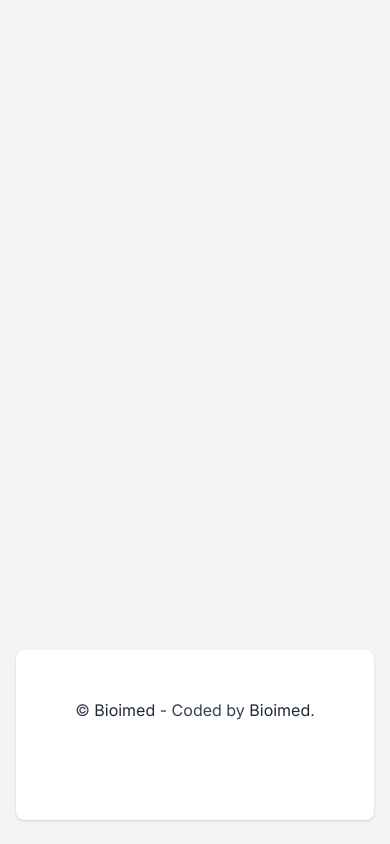
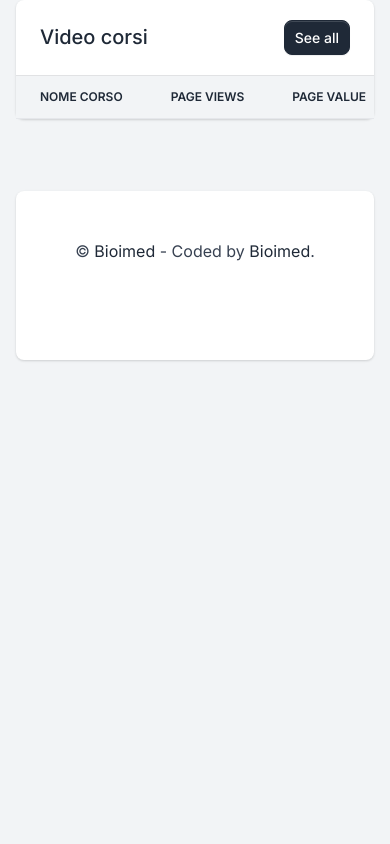
Before and after one commit to bioimedpellegrino/video-learning, a Django app: page /amministrazione/videocorsi/ in a window 390 px wide. Shown: the part 139-983 px from the top of the page. Run offline with Django 3.2, Linux system fonts and the light colour scheme; the visitor is signed in with stand-in values (Sample User, id 1); data that the repository does not hold is empty; some libraries are stand-ins or nearby versions.

Commit message:
dev: lista aziende backend, raggruppamento sidebar videocorsi

```diff
--- a/apps/home/views.py
+++ b/apps/home/views.py
@@ -83,6 +83,10 @@ class AziendeView(View):
     @method_decorator(staff_member_required(login_url="page-403.html"), login_required(login_url="/login/"))
     def get(self, request, *args, **kwargs):
         context = { 'segment' : 'amministrazione-aziende'}
+        if request.user.is_superuser:
+            aziende = Azienda.objects.all()
+            context["aziende"] = aziende
+            return render(request, self.template_name, context)
         profile = CustomUser.objects.get(user=request.user)
         aziende = profile.aziende.all()
         utenti = CustomUser.objects.filter(azienda__isnull=True)
@@ -147,12 +151,8 @@ class VideoCorsiView(View):
     def get(self, request, *args, **kwargs):
         context = { 'segment' : 'amministrazione-videocorsi'}
         #TODO
-        return render(request, self.template_name, context)
-
-    @method_decorator(staff_member_required(login_url="page-403.html"), login_required(login_url="/login/"))
-    def get(self, request, *args, **kwargs):
-        context = { 'segment' : 'amministrazione-videocorsi'}
-        #TODO
+        video_corsi = VideoCorso.objects.all()
+        context["video_corsi"] = video_corsi
         return render(request, self.template_name, context)
 
 class UploadVideoCorsiView(View):
@@ -192,6 +192,10 @@ class CorsiView(View):
     def get(self, request, *args, **kwargs):
         context = { 'segment' : 'utente_corsi'}
         #TODO
+        user = request.user
+        video_corsi = VideoCorso.objects.filter(aziende__in=user.customuser.aziende.all())
+        context["video_corsi"] = video_corsi
+
         return render(request, self.template_name, context)
 
     @method_decorator(login_required(login_url="/login/"))
@@ -300,6 +304,7 @@ class SupportoView(View):
 class AmministrazioneView(View):
     template_name = 'home/admin-dashboard.html'
 
+    @method_decorator(staff_member_required(login_url="page-403.html"), login_required(login_url="/login/"))
     def get(self, request, *args, **kwargs):
         if request.user.is_superuser:
             aziende = Azienda.objects.all()
@@ -315,6 +320,7 @@ class AmministrazioneView(View):
 class AggiungiCorsoView(View):
     template_name = 'home/aggiungi-corso.html'
 
+    @method_decorator(staff_member_required(login_url="page-403.html"), login_required(login_url="/login/"))
     def get(self, request, *args, **kwargs):
         if request.user.is_superuser:
             aziende = Azienda.objects.all()
--- a/apps/templates/home/video-corsi.html
+++ b/apps/templates/home/video-corsi.html
@@ -6,7 +6,48 @@
 {% block stylesheets %}{% endblock stylesheets %}
 
 {% block content %}
-
+<div class="row">
+    <div class="col-12 mb-4">
+        <div class="card border-0 shadow">
+            <div class="card-header">
+                <div class="row align-items-center">
+                    <div class="col">
+                        <h2 class="fs-5 fw-bold mb-0">Video corsi</h2>
+                    </div>
+                    <div class="col text-end">
+                        <a href="#" class="btn btn-sm btn-primary">See all</a>
+                    </div>
+                </div>
+            </div>
+            <div class="table-responsive">
+                <table class="table align-items-center table-flush">
+                    <thead class="thead-light">
+                        <tr>
+                            <th class="border-bottom" scope="col">Nome corso</th>
+                            <th class="border-bottom" scope="col">Page Views</th>
+                            <th class="border-bottom" scope="col">Page Value</th>
+                            <th class="border-bottom" scope="col">Bounce rate</th>
+                        </tr>
+                    </thead>
+                    <tbody>
+                        {% for video_corso in video_corsi %}
+                        <tr>
+                            <th class="text-gray-900" scope="row">
+                                {{ video_corso.titolo }}
+                            </th>
+                            <td class="fw-bolder text-gray-500">
+                            </td>
+                            <td class="fw-bolder text-gray-500">
+                            </td>
+                            <td class="fw-bolder text-gray-500">
+                            </td>
+                        </tr>
+                        {% endfor %}
+                    </tbody>
+                </table>
+            </div>
+        </div>
+    </div>
 {% endblock content %}
 
 <!-- Specific Page JS goes HERE  -->
--- a/apps/templates/includes/sidebar.html
+++ b/apps/templates/includes/sidebar.html
@@ -95,7 +95,46 @@
                       </ul>
                     </div>
                     </li>
-                    <li class="nav-item {% if 'videocorsi' in segment %} active {% endif %}">
+                    <li class="nav-item">
+                      <span
+                        class="nav-link collapsed d-flex justify-content-between align-items-center"
+                        data-bs-toggle="collapse" data-bs-target="#submenu-video-courses">
+                        <span>
+                          <span class="sidebar-icon">
+                            <svg xmlns="http://www.w3.org/2000/svg" height="1em" viewBox="0 0 640 512"><style>svg{fill:#ffffff}</style><path d="M192 96a48 48 0 1 0 0-96 48 48 0 1 0 0 96zm-8 384V352h16V480c0 17.7 14.3 32 32 32s32-14.3 32-32V192h56 64 16c17.7 0 32-14.3 32-32s-14.3-32-32-32H384V64H576V256H384V224H320v48c0 26.5 21.5 48 48 48H592c26.5 0 48-21.5 48-48V48c0-26.5-21.5-48-48-48H368c-26.5 0-48 21.5-48 48v80H243.1 177.1c-33.7 0-64.9 17.7-82.3 46.6l-58.3 97c-9.1 15.1-4.2 34.8 10.9 43.9s34.8 4.2 43.9-10.9L120 256.9V480c0 17.7 14.3 32 32 32s32-14.3 32-32z"/></svg>
+                          </span>
+                          <span class="sidebar-text">Corsi</span>
+                        </span>
+                        <span class="link-arrow">
+                          <svg class="icon icon-sm" fill="currentColor" viewBox="0 0 20 20" xmlns="http://www.w3.org/2000/svg"><path fill-rule="evenodd" d="M7.293 14.707a1 1 0 010-1.414L10.586 10 7.293 6.707a1 1 0 011.414-1.414l4 4a1 1 0 010 1.414l-4 4a1 1 0 01-1.414 0z" clip-rule="evenodd"></path></svg>
+                          </svg>
+                        </span>
+                      </span>
+                      <div class="multi-level collapse"
+                        role="list" id="submenu-video-courses" aria-expanded="false">
+                        <ul class="flex-column nav">
+                          <li class="nav-item">
+                            <a class="nav-link" href="{% url 'aggiungi_corso' %}">
+                              <i class="fa-solid fa-plus" style="color: #ffffff;"></i>
+                              <span class="sidebar-text">Aggiungi corso</span>
+                            </a>
+                          </li>
+                          <li class="nav-item">
+                            <a class="nav-link" href="{% url 'caricavideocorsi' %}">
+                              <i class="fa-solid fa-plus" style="color: #ffffff;"></i>
+                              <span class="sidebar-text">Carica video</span>
+                            </a>
+                          </li>
+                          <li class="nav-item">
+                            <a class="nav-link" href="{% url 'videocorsi' %}">
+                              <i class="fa-solid fa-list" style="color: #ffffff;"></i>
+                              <span class="sidebar-text">Lista corsi</span>
+                            </a>
+                          </li>
+                        </ul>
+                      </div>
+                    </li>
+                    <!-- <li class="nav-item {% if 'videocorsi' in segment %} active {% endif %}">
                       <a class="nav-link" href="{% url 'videocorsi' %}">
                         <svg xmlns="http://www.w3.org/2000/svg" height="1em" viewBox="0 0 640 512"><style>svg{fill:#ffffff}</style><path d="M192 96a48 48 0 1 0 0-96 48 48 0 1 0 0 96zm-8 384V352h16V480c0 17.7 14.3 32 32 32s32-14.3 32-32V192h56 64 16c17.7 0 32-14.3 32-32s-14.3-32-32-32H384V64H576V256H384V224H320v48c0 26.5 21.5 48 48 48H592c26.5 0 48-21.5 48-48V48c0-26.5-21.5-48-48-48H368c-26.5 0-48 21.5-48 48v80H243.1 177.1c-33.7 0-64.9 17.7-82.3 46.6l-58.3 97c-9.1 15.1-4.2 34.8 10.9 43.9s34.8 4.2 43.9-10.9L120 256.9V480c0 17.7 14.3 32 32 32s32-14.3 32-32z"/></svg>
                         <span class="sidebar-text">Video corsi</span>
@@ -106,7 +145,7 @@
                         <svg xmlns="http://www.w3.org/2000/svg" height="1em" viewBox="0 0 640 512"><style>svg{fill:#fcfcfc}</style><path d="M0 128C0 92.7 28.7 64 64 64H320c35.3 0 64 28.7 64 64V384c0 35.3-28.7 64-64 64H64c-35.3 0-64-28.7-64-64V128zM559.1 99.8c10.4 5.6 16.9 16.4 16.9 28.2V384c0 11.8-6.5 22.6-16.9 28.2s-23 5-32.9-1.6l-96-64L416 337.1V320 192 174.9l14.2-9.5 96-64c9.8-6.5 22.4-7.2 32.9-1.6z"/></svg>
                         <span class="sidebar-text">Carica video corso</span>
                       </a>
-                    </li>
+                    </li> -->
                   </ul>
                 </div>
               </li>
@@ -120,6 +159,8 @@
                   <span class="sidebar-text">Profilo</span>
                 </a>
               </li>
+              <!-- su l'utente è superuser non deve vedere queste parti -->
+              {% if not utente_corsi.is_superuser %}
               <li class="nav-item {% if 'utente_corsi' in segment %} active {% endif %}">
                 <a href="{% url 'utente_corsi' %}" class="nav-link">
                   <span class="sidebar-icon mr-1">
@@ -134,6 +175,7 @@
                   <span class="sidebar-text">Attestati</span>
                 </a>
               </li>
+              {% endif %}
 
               <li role="separator" class="dropdown-divider mt-4 mb-3 border-gray-700"></li>
 
```
Also changed, not shown: apps/templates/home/utente_corsi.html (+14 -1 lines).
